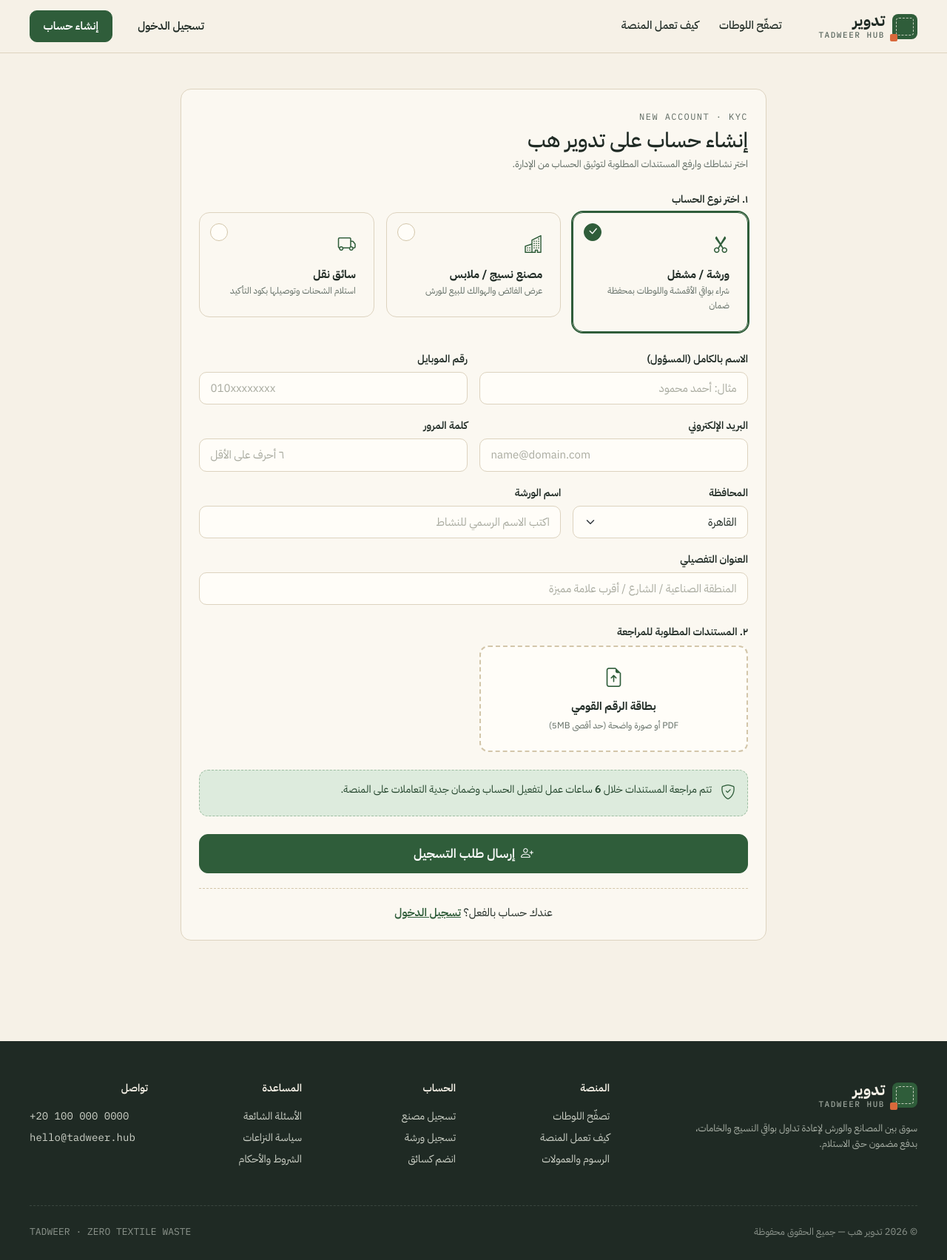
After one commit to Abdilrahman-Montaser/integrated-services-platform, an ASP.NET Core app: template TadweerHub.PL/Views/Account/Register.cshtml in a window 1280 px wide. The commit adds this page. Shown: the whole page at 74% size. Run offline with ASP.NET Core 8, Linux system fonts and the light colour scheme; the template is opened without the code that fills it, so the values that code supplies are empty; some libraries are stand-ins or nearby versions.

Commit message:
Add Login and Register Module

```diff
--- /dev/null
+++ b/TadweerHub.PL/Views/Account/Register.cshtml
@@ -0,0 +1,182 @@
+@using TadweerHub.PL.ViewModels.Account
+@model RegisterVM
+@{
+    ViewData["Title"] = "إنشاء حساب جديد";
+    var governorates = new[] { "القاهرة", "الجيزة", "الإسكندرية", "الغربية", "الشرقية", "القليوبية", "الدقهلية", "بورسعيد" };
+}
+
+<div class="container-tw py-5">
+    <div class="row justify-content-center">
+        <div class="col-lg-8">
+            <div class="tw-card tw-card-pad">
+                <div class="mb-4">
+                    <span class="eyebrow">NEW ACCOUNT · KYC</span>
+                    <h1 class="h3 mt-1 mb-1">إنشاء حساب على تدوير هب</h1>
+                    <p class="text-muted-tw fs-13 mb-0">اختر نشاطك وارفع المستندات المطلوبة لتوثيق الحساب من الإدارة.</p>
+                </div>
+
+                <form asp-controller="Account" asp-action="Register" method="post" enctype="multipart/form-data">
+                    <input type="hidden" asp-for="Role" id="roleInput" />
+
+                    <!-- 1. اختيار الدور -->
+                    <label class="form-label">١. اختر نوع الحساب</label>
+                    <div class="row g-3 mb-4" id="roleCards">
+                        <div class="col-md-4">
+                            <div class="tw-card tw-card-pad position-relative select-card @(Model.Role == "workshop" ? "selected" : "")" data-role="workshop">
+                                <span class="chk"><i class="bi bi-check-lg"></i></span>
+                                <i class="bi bi-scissors fs-4" style="color:var(--green)"></i>
+                                <div class="fw-bold mt-2">ورشة / مشغل</div>
+                                <div class="fs-12 text-muted-tw">شراء بواقي الأقمشة واللوطات بمحفظة ضمان</div>
+                            </div>
+                        </div>
+                        <div class="col-md-4">
+                            <div class="tw-card tw-card-pad position-relative select-card @(Model.Role == "factory" ? "selected" : "")" data-role="factory">
+                                <span class="chk"><i class="bi bi-check-lg"></i></span>
+                                <i class="bi bi-buildings fs-4" style="color:var(--green)"></i>
+                                <div class="fw-bold mt-2">مصنع نسيج / ملابس</div>
+                                <div class="fs-12 text-muted-tw">عرض الفائض والهوالك للبيع للورش</div>
+                            </div>
+                        </div>
+                        <div class="col-md-4">
+                            <div class="tw-card tw-card-pad position-relative select-card @(Model.Role == "driver" ? "selected" : "")" data-role="driver">
+                                <span class="chk"><i class="bi bi-check-lg"></i></span>
+                                <i class="bi bi-truck fs-4" style="color:var(--green)"></i>
+                                <div class="fw-bold mt-2">سائق نقل</div>
+                                <div class="fs-12 text-muted-tw">استلام الشحنات وتوصيلها بكود التأكيد</div>
+                            </div>
+                        </div>
+                    </div>
+
+                    <!-- 2. البيانات الأساسية -->
+                    <div class="row g-3 mb-3">
+                        <div class="col-md-6">
+                            <label asp-for="FullName" class="form-label">الاسم بالكامل (المسؤول)</label>
+                            <input asp-for="FullName" class="form-control" placeholder="مثال: أحمد محمود" />
+                            <span asp-validation-for="FullName" class="text-danger fs-12"></span>
+                        </div>
+                        <div class="col-md-6">
+                            <label asp-for="Phone" class="form-label">رقم الموبايل</label>
+                            <input asp-for="Phone" class="form-control" placeholder="010xxxxxxxx" dir="ltr" />
+                            <span asp-validation-for="Phone" class="text-danger fs-12"></span>
+                        </div>
+                        <div class="col-md-6">
+                            <label asp-for="Email" class="form-label">البريد الإلكتروني</label>
+                            <input asp-for="Email" class="form-control" placeholder="name@domain.com" dir="ltr" />
+                            <span asp-validation-for="Email" class="text-danger fs-12"></span>
+                        </div>
+                        <div class="col-md-6">
+                            <label asp-for="Password" class="form-label">كلمة المرور</label>
+                            <input asp-for="Password" class="form-control" placeholder="٦ أحرف على الأقل" dir="ltr" />
+                            <span asp-validation-for="Password" class="text-danger fs-12"></span>
+                        </div>
+                    </div>
+
+                    <!-- 3. بيانات النشاط / المركبة -->
+                    <div class="row g-3 mb-4">
+                        <div class="col-md-4">
+                            <label asp-for="Governorate" class="form-label">المحافظة</label>
+                            <select asp-for="Governorate" class="form-select">
+                                @foreach (var g in governorates)
+                                {
+                                    <option value="@g">@g</option>
+                                }
+                            </select>
+                        </div>
+
+                        <div class="col-md-8" id="businessFields">
+                            <label asp-for="EntityName" class="form-label" id="entityLabel">اسم الورشة</label>
+                            <input asp-for="EntityName" class="form-control" placeholder="اكتب الاسم الرسمي للنشاط" />
+                        </div>
+
+                        <div class="col-12" id="addressField">
+                            <label asp-for="Address" class="form-label">العنوان التفصيلي</label>
+                            <input asp-for="Address" class="form-control" placeholder="المنطقة الصناعية / الشارع / أقرب علامة مميزة" />
+                        </div>
+
+                        <div class="col-md-4 d-none" id="vehicleField">
+                            <label asp-for="VehicleType" class="form-label">نوع المركبة</label>
+                            <select asp-for="VehicleType" class="form-select">
+                                <option value="ربع نقل">ربع نقل</option>
+                                <option value="نصف نقل (جامبو)">نصف نقل (جامبو)</option>
+                                <option value="فان مغلق">فان مغلق</option>
+                            </select>
+                        </div>
+
+                        <div class="col-md-4 d-none" id="plateField">
+                            <label asp-for="PlateNumber" class="form-label">رقم اللوحة المعدنية</label>
+                            <input asp-for="PlateNumber" class="form-control" placeholder="أ ب ج ١٢٣٤" />
+                        </div>
+                    </div>
+
+                    <!-- 4. المستندات المطلوبة للتوثيق -->
+                    <label class="form-label">٢. المستندات المطلوبة للمراجعة</label>
+                    <div class="row g-3 mb-4" id="docsRow">
+                        <div class="col-md-6">
+                            <label class="upload w-100">
+                                <input type="file" name="Doc1" class="d-none" onchange="this.parentElement.classList.add('done')" />
+                                <i class="bi bi-file-earmark-arrow-up"></i>
+                                <b id="doc1Title">بطاقة الرقم القومي</b>
+                                <span class="fs-12">PDF أو صورة واضحة (حد أقصى 5MB)</span>
+                            </label>
+                        </div>
+                        <div class="col-md-6 d-none" id="doc2Col">
+                            <label class="upload w-100">
+                                <input type="file" name="Doc2" class="d-none" onchange="this.parentElement.classList.add('done')" />
+                                <i class="bi bi-file-earmark-check"></i>
+                                <b id="doc2Title">البطاقة الضريبية</b>
+                                <span class="fs-12">مطلوبة لتفعيل حساب المصنع / السائق</span>
+                            </label>
+                        </div>
+                    </div>
+
+                    <div class="note mb-4">
+                        <i class="bi bi-shield-check"></i>
+                        <div>تتم مراجعة المستندات خلال <span class="mono fw-semibold">6</span> ساعات عمل لتفعيل الحساب وضمان جدية التعاملات على المنصة.</div>
+                    </div>
+
+                    <button type="submit" class="btn btn-tw-primary btn-lg w-100">
+                        <i class="bi bi-person-plus"></i> إرسال طلب التسجيل
+                    </button>
+                </form>
+
+                <div class="rule"></div>
+
+                <div class="text-center fs-14">
+                    عندك حساب بالفعل؟
+                    <a asp-controller="Account" asp-action="Login" class="fw-semibold">تسجيل الدخول</a>
+                </div>
+            </div>
+        </div>
+    </div>
+</div>
+
+@section Scripts {
+    <partial name="_ValidationScriptsPartial" />
+    <script>
+        const roleInput = document.getElementById('roleInput');
+        const cards = document.querySelectorAll('#roleCards .select-card');
+
+        function applyRole(role) {
+            roleInput.value = role;
+            cards.forEach(c => c.classList.toggle('selected', c.dataset.role === role));
+
+            const isDriver = role === 'driver';
+            const isFactory = role === 'factory';
+
+            document.getElementById('businessFields').classList.toggle('d-none', isDriver);
+            document.getElementById('addressField').classList.toggle('d-none', isDriver);
+            document.getElementById('vehicleField').classList.toggle('d-none', !isDriver);
+            document.getElementById('plateField').classList.toggle('d-none', !isDriver);
+
+            document.getElementById('entityLabel').textContent = isFactory ? 'اسم المصنع / الشركة' : 'اسم الورشة';
+            document.getElementById('doc1Title').textContent = isFactory ? 'السجل التجاري' : isDriver ? 'رخصة القيادة' : 'بطاقة الرقم القومي';
+
+            const doc2Col = document.getElementById('doc2Col');
+            doc2Col.classList.toggle('d-none', role === 'workshop');
+            document.getElementById('doc2Title').textContent = isFactory ? 'البطاقة الضريبية' : 'رخصة المركبة';
+        }
+
+        cards.forEach(c => c.addEventListener('click', () => applyRole(c.dataset.role)));
+        applyRole(roleInput.value || 'workshop');
+    </script>
+}
--- a/TadweerHub.PL/Views/_ViewImports.cshtml
+++ b/TadweerHub.PL/Views/_ViewImports.cshtml
@@ -2,6 +2,7 @@
 @using TadweerHub.PL.ViewModels.Lots
 @using TadweerHub.PL.ViewModels.Orders
 @using TadweerHub.PL.ViewModels.Wallets
+@using TadweerHub.PL.ViewModels.Account
 @using TadweerHub.PL
 @using TadweerHub.DAL.Entities
 @using TadweerHub.PL.ViewModels
```
Also changed, not shown: TadweerHub.PL/Controllers/Account/AccountController.cs (added, +52 -0 lines), TadweerHub.PL/ViewModels/Account/LoginVM.cs (added, +16 -0 lines), TadweerHub.PL/ViewModels/Account/RegisterVM.cs (added, +35 -0 lines), TadweerHub.PL/Views/Account/Login.cshtml (added, +57 -0 lines).
